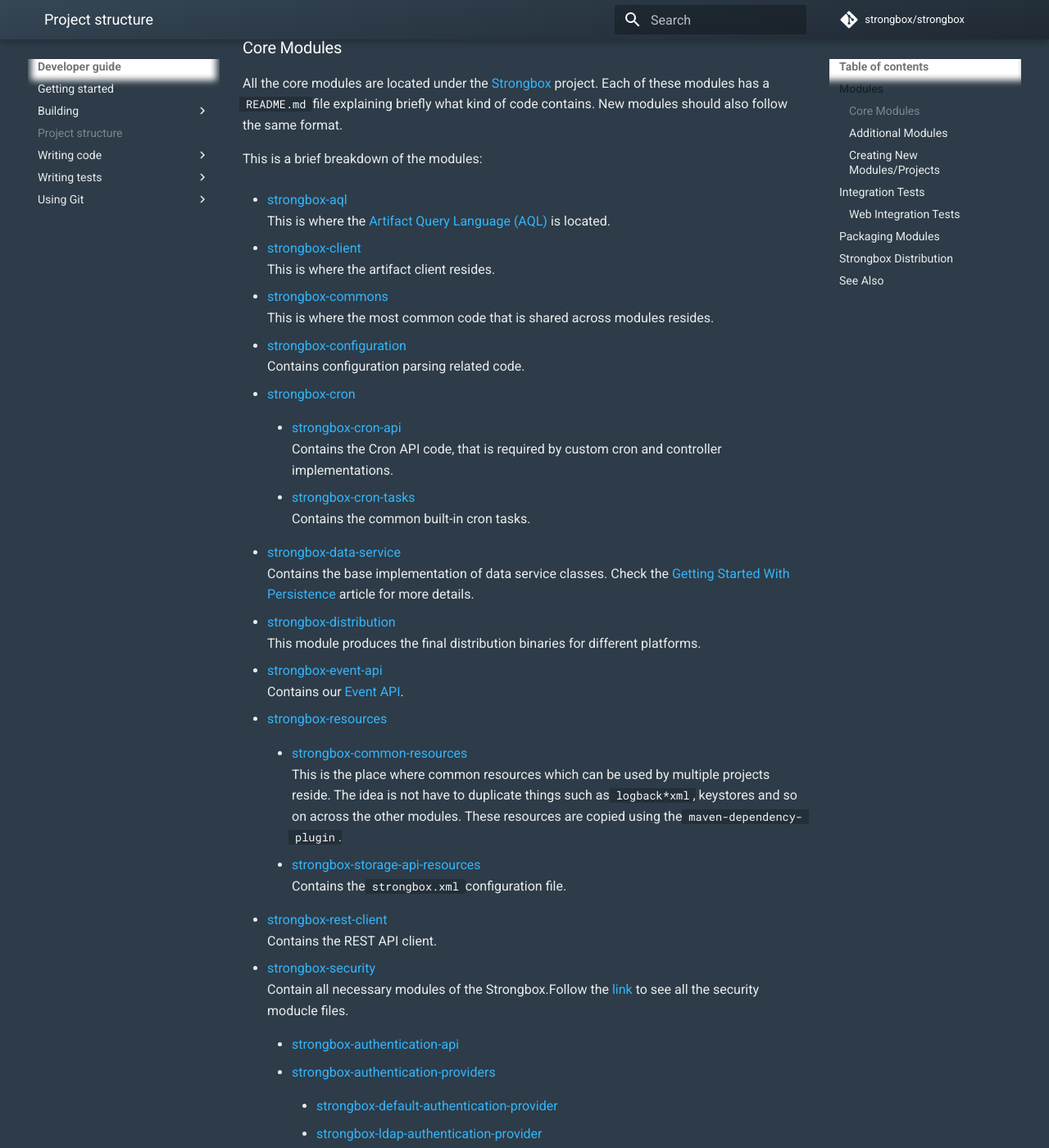
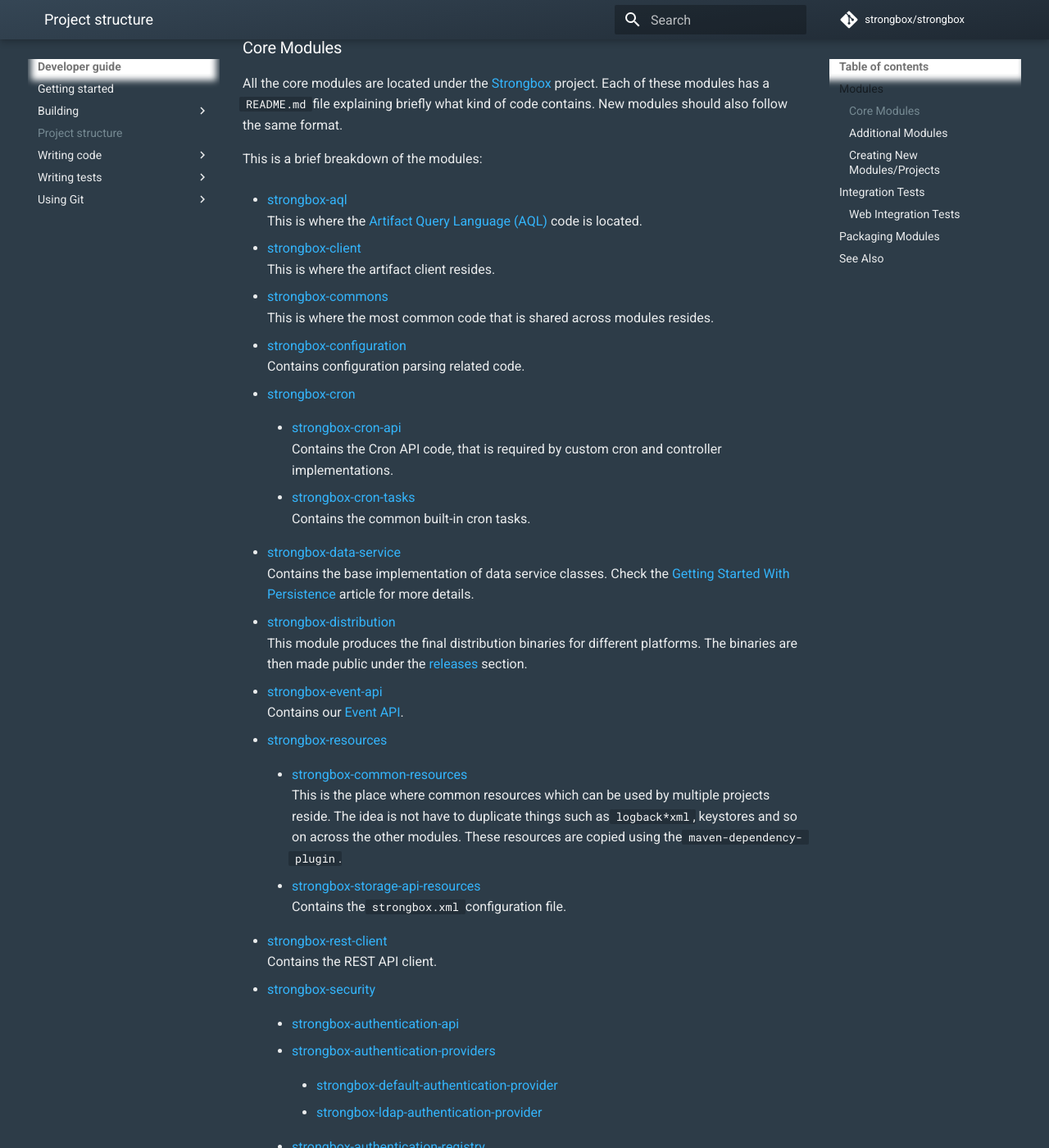
Before and after one commit to strongbox/strongbox-docs, an MkDocs documentation site: the page built from docs/developer-guide/project-structure.md, in a window 1280 px wide and 1400 px high, scrolled down 236 px. Shown: the whole window at 82% size. Built offline with MkDocs 1.6.1 and Material for MkDocs 9.7.7, drawn with Linux system fonts in a browser that asks for light colours; comment, search, counter and statistics services are not loaded; some of the changed text lies outside the part shown.

Commit message:
Converting from inline to reference links and minor cosmetic fixes.

```diff
--- a/docs/developer-guide/project-structure.md
+++ b/docs/developer-guide/project-structure.md
@@ -1,118 +1,125 @@
 # Project structure
+
 ## Modules
+
 ### Core Modules
 
-All the core modules are located under the [Strongbox] project. Each of these modules has a `README.md` file explaining briefly what kind of code contains. New modules should also follow the same format.
+All the core modules are located under the [Strongbox] project. Each of these modules has a `README.md` file explaining
+briefly what kind of code contains. New modules should also follow the same format.
 
 This is a brief breakdown of the modules:
 
-* [strongbox-aql](https://github.com/strongbox/strongbox/tree/master/strongbox-aql)
-    This is where the [Artifact Query Language (AQL)](https://strongbox.github.io/user-guide/artifact-query-language.html) is located.
+* [strongbox-aql]
+    This is where the [Artifact Query Language (AQL)] code is located.
 
-* [strongbox-client](https://github.com/strongbox/strongbox/tree/master/strongbox-client)
+* [strongbox-client]
     This is where the artifact client resides.
 
-* [strongbox-commons](https://github.com/strongbox/strongbox/tree/master/strongbox-commons)
+* [strongbox-commons]
     This is where the most common code that is shared across modules resides.
 
-* [strongbox-configuration](https://github.com/strongbox/strongbox/tree/master/strongbox-configuration)
+* [strongbox-configuration]
     Contains configuration parsing related code.
 
-* [strongbox-cron](https://github.com/strongbox/strongbox/tree/master/strongbox-cron)
+* [strongbox-cron]
 
-    * [strongbox-cron-api](https://github.com/strongbox/strongbox/tree/master/strongbox-cron/strongbox-cron-api)
+    * [strongbox-cron-api]
         Contains the Cron API code, that is required by custom cron and controller implementations.
 
-    * [strongbox-cron-tasks](https://github.com/strongbox/strongbox/tree/master/strongbox-cron/strongbox-cron-tasks)
+    * [strongbox-cron-tasks]
         Contains the common built-in cron tasks.
 
-* [strongbox-data-service](https://github.com/strongbox/strongbox/tree/master/strongbox-data-service)
-    Contains the base implementation of data service classes. Check the [Getting Started With Persistence](https://strongbox.github.io/developer-guide/getting-started-with-persistence.html) article for more details.
+* [strongbox-data-service]
+    Contains the base implementation of data service classes. Check the [Getting Started With Persistence] article for
+    more details.
 
-* [strongbox-distribution](https://github.com/strongbox/strongbox/tree/master/strongbox-distribution)
-    This module produces the final distribution binaries for different platforms.
+* [strongbox-distribution]
+    This module produces the final distribution binaries for different platforms. The binaries are then made public
+    under the [releases][sb-gh-releases] section.
 
-* [strongbox-event-api](https://github.com/strongbox/strongbox/tree/master/strongbox-event-api)
-    Contains our [Event API](https://strongbox.github.io/developer-guide/using-the-event-api.html).
+* [strongbox-event-api]
+    Contains our [Event API].
 
-* [strongbox-resources](https://github.com/strongbox/strongbox/tree/master/strongbox-resources)
+* [strongbox-resources]
 
-    * [strongbox-common-resources](https://github.com/strongbox/strongbox/tree/master/strongbox-resources/strongbox-common-resources)
-        This is the place where common resources which can be used by multiple projects reside. The idea is not have to duplicate things such as `logback*xml`, keystores and so on across the other modules. These resources are copied using the `maven-dependency-plugin`.
+    * [strongbox-common-resources]
+        This is the place where common resources which can be used by multiple projects reside. The idea is not have to
+        duplicate things such as `logback*xml`, keystores and so on across the other modules. These resources are copied
+        using the `maven-dependency-plugin`.
 
-    * [strongbox-storage-api-resources](https://github.com/strongbox/strongbox/tree/master/strongbox-resources/strongbox-storage-api-resources)
+    * [strongbox-storage-api-resources]
         Contains the `strongbox.xml` configuration file.
 
-* [strongbox-rest-client](https://github.com/strongbox/strongbox/tree/master/strongbox-rest-client)
+* [strongbox-rest-client]
     Contains the REST API client.
 
-* [strongbox-security](https://github.com/strongbox/strongbox/tree/master/strongbox-security)
-    Contain all necessary modules of the Strongbox.Follow the [link](https://github.com/strongbox/strongbox/tree/master/strongbox-security) to see all the security moducle files.
+* [strongbox-security]
 
-    * [strongbox-authentication-api](https://github.com/strongbox/strongbox/tree/master/strongbox-security/strongbox-authentication-api)
+    * [strongbox-authentication-api]
 
-    * [strongbox-authentication-providers](https://github.com/strongbox/strongbox/tree/master/strongbox-security/strongbox-authentication-providers)
+    * [strongbox-authentication-providers]
 
-        * [strongbox-default-authentication-provider](https://github.com/strongbox/strongbox/tree/master/strongbox-security/strongbox-authentication-providers/strongbox-default-authentication-provider)
+        * [strongbox-default-authentication-provider]
 
-        * [strongbox-ldap-authentication-provider](https://github.com/strongbox/strongbox/tree/master/strongbox-security/strongbox-authentication-providers/strongbox-ldap-authentication-provider)
+        * [strongbox-ldap-authentication-provider]
 
-    * [strongbox-authentication-registry](https://github.com/strongbox/strongbox/tree/master/strongbox-security/strongbox-authentication-registry)
+    * [strongbox-authentication-registry]
 
-    * [strongbox-authentication-support](https://github.com/strongbox/strongbox/tree/master/strongbox-security/strongbox-authentication-support)
+    * [strongbox-authentication-support]
 
-    * [strongbox-security-api](https://github.com/strongbox/strongbox/tree/master/strongbox-security/strongbox-security-api)
+    * [strongbox-security-api]
         Contains various security and encryption related classes.
 
-    * [strongbox-user-management](https://github.com/strongbox/strongbox/tree/master/strongbox-security/strongbox-user-management)
+    * [strongbox-user-management]
 
-* [strongbox-storage](https://github.com/strongbox/strongbox/tree/master/strongbox-storage)
+* [strongbox-storage]
     Contains the code for the storage related modules.
 
-    * [strongbox-storage-api](https://github.com/strongbox/strongbox/tree/master/strongbox-storage/strongbox-storage-api)
+    * [strongbox-storage-api]
         Contains the the storage API.
 
-    * [strongbox-storage-core](https://github.com/strongbox/strongbox/tree/master/strongbox-storage/strongbox-storage-core)
+    * [strongbox-storage-core]
         Contains the core classes for the storage API.
 
-    * [strongbox-storage-layout-providers](https://github.com/strongbox/strongbox/tree/master/strongbox-storage/strongbox-storage-layout-providers)
+    * [strongbox-storage-layout-providers]
 
-        * [strongbox-storage-maven-layout](https://github.com/strongbox/strongbox/tree/master/strongbox-storage/strongbox-storage-layout-providers/strongbox-storage-maven-layout)
+        * [strongbox-storage-maven-layout]
 
-            * [strongbox-maven-metadata-api](https://github.com/strongbox/strongbox/tree/master/strongbox-storage/strongbox-storage-layout-providers/strongbox-storage-maven-layout/strongbox-maven-metadata-api)
+            * [strongbox-maven-metadata-api]
                 This is the implementation of the support for the `maven-metadata.xml` format.
 
-            * [strongbox-storage-maven-layout-provider](https://github.com/strongbox/strongbox/tree/master/strongbox-storage/strongbox-storage-layout-providers/strongbox-storage-maven-layout/strongbox-storage-maven-layout-provider)
-                This is the implementation of the [Maven 2 layout provider][Maven Layout Provider](https://strongbox.github.io/developer-guide/layout-providers/nuget-layout-provider.html). It depends on the [strongbox-maven-metadata-api](https://github.com/strongbox/strongbox/tree/master/strongbox-storage/strongbox-storage-layout-providers/strongbox-storage-maven-layout/strongbox-maven-metadata-api).
+            * [strongbox-storage-maven-layout-provider]
+                This is the implementation of the [Maven Layout Provider]. It depends on the [strongbox-maven-metadata-api].
 
-    * [strongbox-storage-npm-layout-provider](https://github.com/strongbox/strongbox/tree/master/strongbox-storage/strongbox-storage-layout-providers/strongbox-storage-npm-layout-provider)
-        This is the implementation of the [NPM layout provider](https://strongbox.github.io/developer-guide/layout-providers/npm-layout-provider.html). It depends on the [strongbox-npm-metadata](https://github.com/strongbox/strongbox-npm-metadata) project.
+    * [strongbox-storage-npm-layout-provider]
+        This is the implementation of the [NPM layout provider]. It depends on the [strongbox-npm-metadata] project.
 
-    * [strongbox-storage-nuget-layout-provider](https://github.com/strongbox/strongbox/tree/master/strongbox-storage/strongbox-storage-layout-providers/strongbox-storage-nuget-layout-provider)
-        This is the implementation of the [Nuget layout provider](https://github.com/strongbox/strongbox/tree/master/strongbox-storage/strongbox-storage-layout-providers/strongbox-storage-nuget-layout-provider).
+    * [strongbox-storage-nuget-layout-provider]
+        This is the implementation of the [Nuget layout provider].
 
-    * [strongbox-storage-p2-layout-provider](https://github.com/strongbox/strongbox/tree/master/strongbox-storage/strongbox-storage-layout-providers/strongbox-storage-p2-layout-provider)
-        This is an incomplete early draft implementation of the P2 OSGi layout provider. This module needs a lot more work, before the P2 layout provider could be usable.
+    * [strongbox-storage-p2-layout-provider]
+        This is an incomplete early draft implementation of the P2 OSGi layout provider. This module needs a lot more
+        work, before the P2 layout provider could be usable.
 
-    * [strongbox-storage-raw-layout-provider](https://github.com/strongbox/strongbox/tree/master/strongbox-storage/strongbox-storage-layout-providers/strongbox-storage-raw-layout-provider)
-        This is the implementation of the [Raw layout provider](https://strongbox.github.io/developer-guide/layout-providers/raw-layout-provider.html).
+    * [strongbox-storage-raw-layout-provider]
+        This is the implementation of the [Raw layout provider].
 
-* [strongbox-testing](https://github.com/strongbox/strongbox/tree/master/strongbox-testing)
+* [strongbox-testing]
     Contains various very useful base classes for testing.
 
-    * [strongbox-testing-core](https://github.com/strongbox/strongbox/tree/master/strongbox-testing/strongbox-testing-core)
+    * [strongbox-testing-core]
         Contains common testing-related code.
 
-    * [strongbox-testing-storage](https://github.com/strongbox/strongbox/tree/master/strongbox-testing/strongbox-testing-storage)
+    * [strongbox-testing-storage]
 
-    * [strongbox-testing-web](https://github.com/strongbox/strongbox/tree/master/strongbox-testing/strongbox-testing-web)
+    * [strongbox-testing-web]
         Contains the common `restassured` configuration for controller tests.
 
-* [strongbox-web-core](https://github.com/strongbox/strongbox/tree/master/strongbox-web-core)
+* [strongbox-web-core]
     This is the web module which contains all the controllers.
 
-* [strongbox-web-forms](https://github.com/strongbox/strongbox/tree/master/strongbox-web-forms)
-    This is the module that contains all the web forms. You might find the [Writing Web Form Tests](https://strongbox.github.io/developer-guide/writing-web-form-tests.html) useful.
+* [strongbox-web-forms]
+    This is the module that contains all the web forms. You might find the [Writing Web Form Tests] useful.
 
 ### Additional Modules
 
@@ -144,18 +151,29 @@
 For a much more lightweight build the modules which carry out the actual packaging into assemblies and distributions,
 these have been extracted into separate projects under the organization.
 
-## Strongbox Distribution
-
-The [strongbox-distribution](https://github.com/strongbox/strongbox/tree/master/strongbox-distribution) module produces
-the final binary distributions which are then made public under the [releases](https://github.com/strongbox/strongbox/releases) section.
-
-
-
 ## See Also
 * [Writing Tests](./writing-tests.md)
 * [REST API](../user-guide/rest-api.md)
 
+
+[Common links]: #
+[maven-invoker-plugin]: http://maven.apache.org/plugins/maven-invoker-plugin/
 [Strongbox]: https://github.com/strongbox/strongbox
+[Strongbox organization]: https://github.com/strongbox
+[LICENSE]: https://github.com/strongbox/strongbox/blob/master/LICENSE
+[sb-gh-releases]: https://github.com/strongbox/strongbox/releases
+
+[Internal doc links]: #
+[Artifact Query Language (AQL)]: ../user-guide/artifact-query-language.md
+[Getting Started With Persistence]: ./getting-started-with-persistence.md
+[Event API]: ./using-the-event-api.md
+[Maven Layout Provider]: ./layout-providers/maven-2-layout-provider.md
+[NPM Layout Provider]: ./layout-providers/npm-layout-provider.md
+[Nuget Layout Provider]: ./layout-providers/nuget-layout-provider.md
+[Raw layout provider]: ./layout-providers/raw-layout-provider.md
+[Writing Web Form Tests]: ./writing-web-form-tests.md
+
+[Project module links]: #
 [strongbox-aql]: https://github.com/strongbox/strongbox/tree/master/strongbox-aql
 [strongbox-authentication-api]: https://github.com/strongbox/strongbox/tree/master/strongbox-security/strongbox-authentication-api
 [strongbox-authentication-providers]: https://github.com/strongbox/strongbox/tree/master/strongbox-security/strongbox-authentication-providers
```
Also changed, not shown: other parts of docs/developer-guide/project-structure.md (+19 -5 lines).
